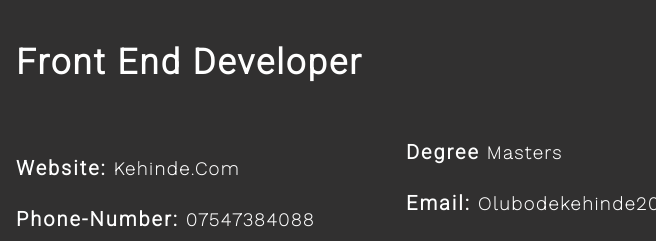
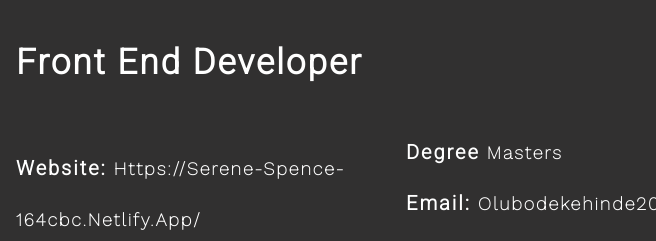
Before and after one commit to 10digitmind/Portfolio, a website: page index.html in a window 1280 px wide. Shown: the part 1119-1360 px from the top of the page, 624-1280 px from the left. Drawn offline with nearby package versions, Linux system fonts and the light colour scheme.

Commit message:
Update index.html

```diff
--- a/index.html
+++ b/index.html
@@ -104,7 +104,7 @@
     <h3 class="mywork">Front end developer</h3>
     <div class="bio-cotainer">
     <div class="bio">
-        <h1 class="bio-text">website:<span> kehinde.com</span></h1>
+        <h1 class="bio-text">website:<span> https://serene-spence-164cbc.netlify.app/</span></h1>
         <h3 class="bio-text">phone-number:<span> 07547384088</span></h3>
         <h3 class="bio-text">city:<span> salford</span></h3>
         </div>
```
